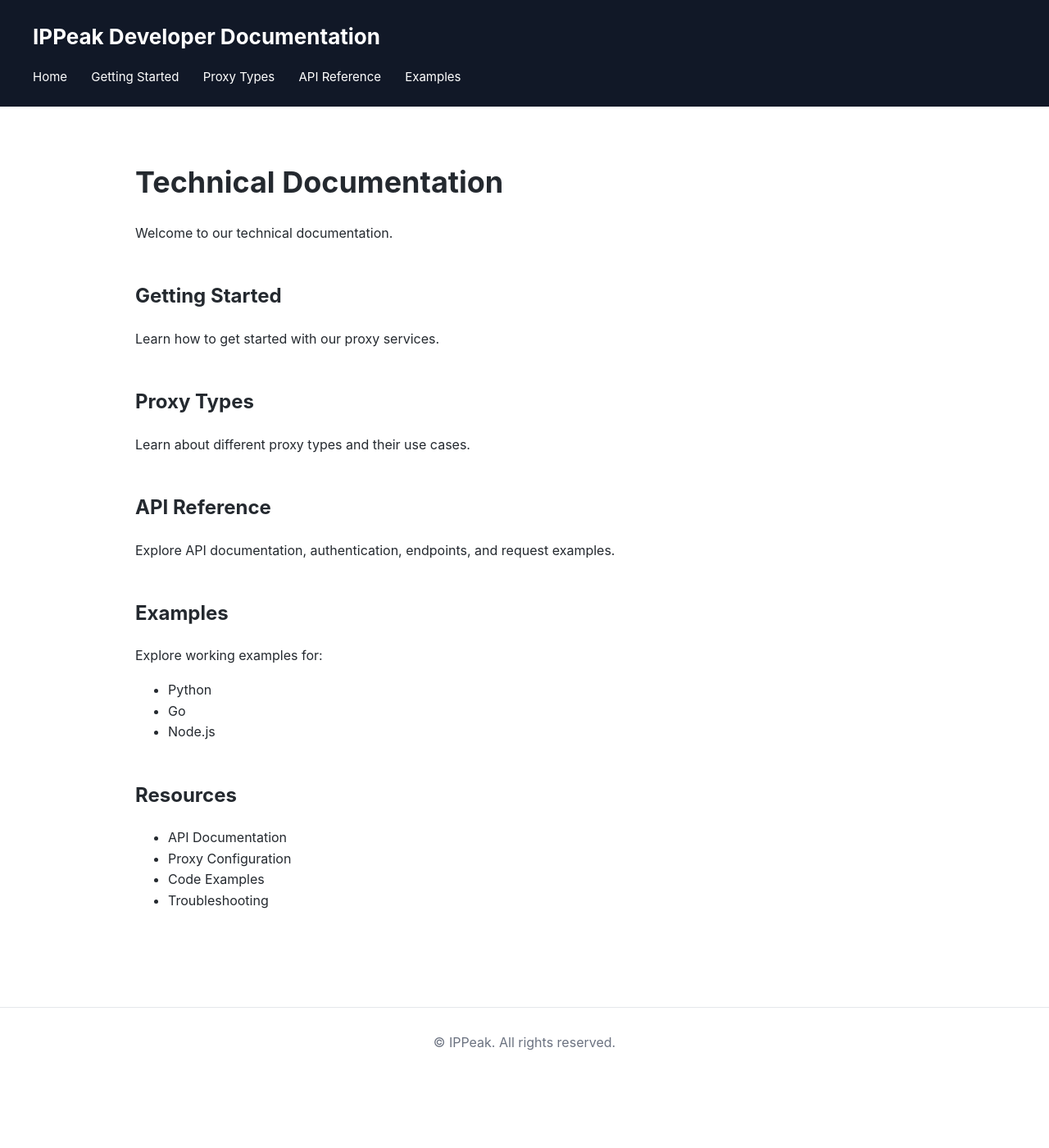
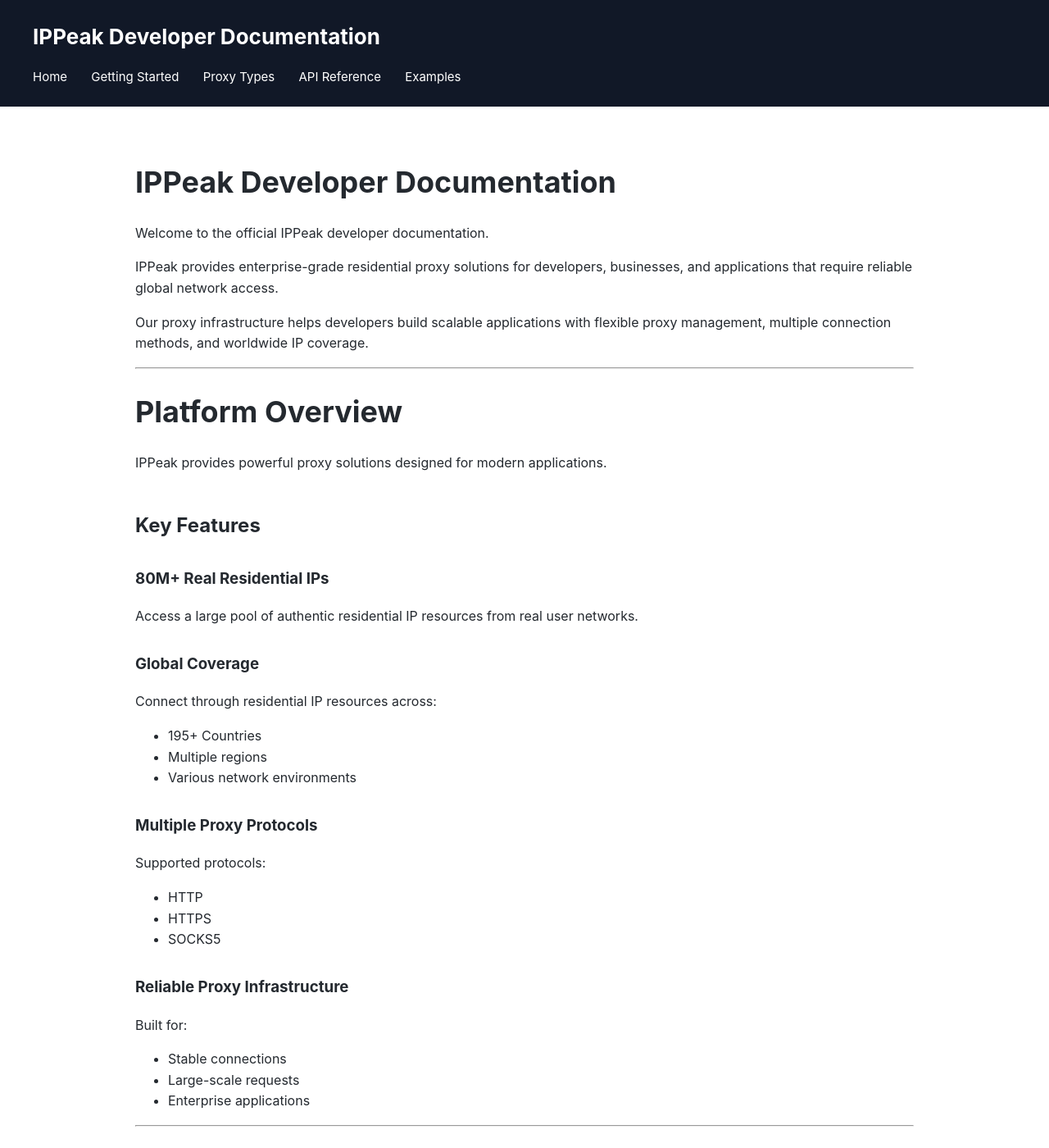
Before and after one commit to IPPeak/IPPeak-Residential-Proxy, a Jekyll site: the page built from docs/index.md, in a window 1280 px wide and 1400 px high. Shown: the whole window at 82% size. Built offline with Jekyll 4.4.1, drawn with Linux system fonts in a browser that asks for light colours; some of the changed text lies outside the part shown.

Commit message:
Revise documentation for IPPeak proxy services
Updated the documentation to reflect the official IPPeak branding and improved clarity on proxy services and features.

```diff
--- a/docs/index.md
+++ b/docs/index.md
@@ -1,35 +1,188 @@
 ---
 layout: default
-title: Documentation
+title: Home
 ---
 
-# Technical Documentation
+# IPPeak Developer Documentation
 
-Welcome to our technical documentation.
+
+Welcome to the official IPPeak developer documentation.
+
+
+IPPeak provides enterprise-grade residential proxy solutions for developers, businesses, and applications that require reliable global network access.
+
+
+Our proxy infrastructure helps developers build scalable applications with flexible proxy management, multiple connection methods, and worldwide IP coverage.
+
+
+
+---
+
+# Platform Overview
+
+
+IPPeak provides powerful proxy solutions designed for modern applications.
+
+
+## Key Features
+
+
+### 80M+ Real Residential IPs
+
+Access a large pool of authentic residential IP resources from real user networks.
+
+
+### Global Coverage
+
+Connect through residential IP resources across:
+
+- 195+ Countries
+- Multiple regions
+- Various network environments
+
+
+### Multiple Proxy Protocols
+
+
+Supported protocols:
+
+- HTTP
+- HTTPS
+- SOCKS5
+
+
+### Reliable Proxy Infrastructure
+
+Built for:
+
+- Stable connections
+- Large-scale requests
+- Enterprise applications
+
+
+
+---
+
+
+# Start Building with IPPeak
+
+
+Follow the documentation below to integrate IPPeak proxies into your applications.
+
+
 
 ## Getting Started
 
-Learn how to get started with our proxy services.
+
+Learn how to configure your first proxy connection.
+
+
+[Read Getting Started →](getting-started.md)
+
+
 
 ## Proxy Types
 
-Learn about different proxy types and their use cases.
+
+Understand different IPPeak proxy solutions and choose the right proxy for your project.
+
+
+[Explore Proxy Types →](proxy-types.md)
+
+
 
 ## API Reference
 
-Explore API documentation, authentication, endpoints, and request examples.
 
-## Examples
+Learn about API authentication, endpoints, and integration methods.
 
-Explore working examples for:
+
+[View API Documentation →](api.md)
+
+
+
+## Code Examples
+
+
+Explore ready-to-use examples in popular programming languages.
+
+
+Supported languages:
 
 - Python
 - Go
 - Node.js
 
-## Resources
 
-- API Documentation
-- Proxy Configuration
-- Code Examples
-- Troubleshooting
+[View Code Examples →](examples.md)
+
+
+
+---
+
+
+# Common Use Cases
+
+
+IPPeak proxies are designed for:
+
+
+## Data Collection
+
+Collect public data with reliable residential IP connections.
+
+
+## Market Research
+
+Analyze global markets with location-based access.
+
+
+## Automation Workflows
+
+Build scalable automation applications.
+
+
+## Application Testing
+
+Test applications across different regions and network environments.
+
+
+
+---
+
+
+# Developer Resources
+
+
+Repository:
+
+- Source Code
+- Integration Examples
+- Documentation Updates
+
+
+Programming Examples:
+
+- Python
+- Go
+- Node.js
+
+
+
+---
+
+
+# Need Help?
+
+
+If you need assistance:
+
+- Check the documentation guides
+- Review code examples
+- Submit an issue through GitHub
+
+
+---
+
+
+© IPPeak
```
